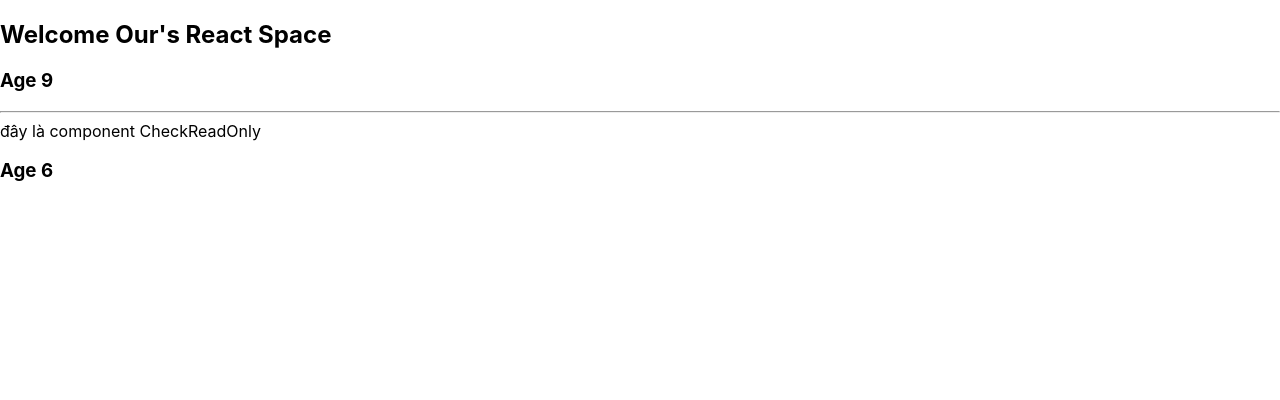
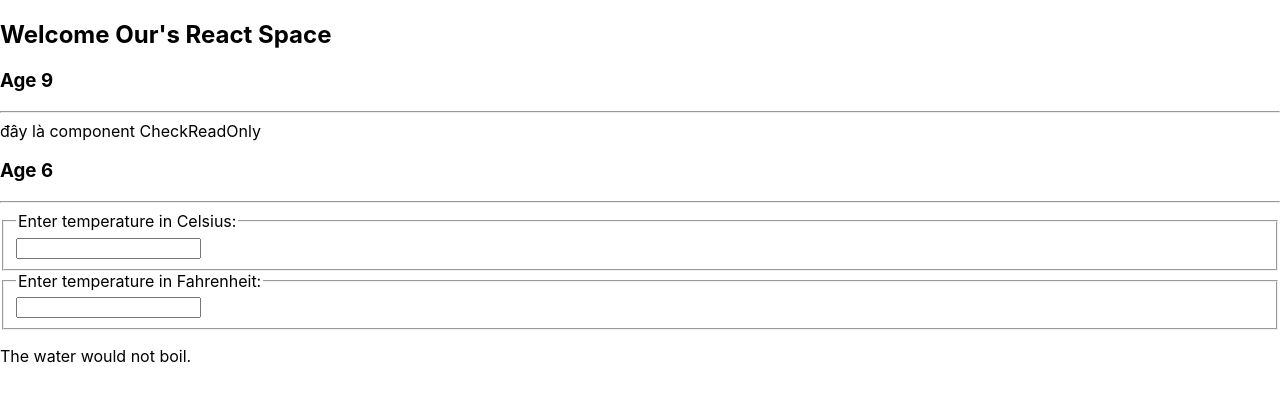
Before and after one commit to hobabe/Reactjs_2022, a React (Create React App) app in the folder Mainconcept/study_reactjs/: page /our-react-space in a window 1280 px wide. Shown: the top 400 px of the page. Built offline with nearby package versions, Linux system fonts and the light colour scheme.

Commit message:
add new component LiftingStateUp in oursWorking

```diff
--- /dev/null
+++ b/Mainconcept/study_reactjs/src/oursWorking/LiftingStateUp.jsx
@@ -0,0 +1,93 @@
+import React from 'react';
+const scaleNames = {
+    c: 'Celsius',
+    f: 'Fahrenheit'
+};
+
+function toCelsius(fahrenheit) {
+    return (fahrenheit - 32) * 5 / 9;
+}
+
+function toFahrenheit(celsius) {
+    return (celsius * 9 / 5) + 32;
+}
+
+function tryConvert(temperature, convert) {
+    const input = parseFloat(temperature);
+    if (Number.isNaN(input)) {
+        return '';
+    }
+    const output = convert(input);
+    const rounded = Math.round(output * 1000) / 1000;
+    return rounded.toString();
+}
+
+function BoilingVerdict(props) {
+    if (props.celsius >= 100) {
+        return <p>The water would boil.</p>;
+    }
+    return <p>The water would not boil.</p>;
+}
+
+class TemperatureInput extends React.Component {
+    constructor(props) {
+        super(props);
+        this.handleChange = this.handleChange.bind(this);
+    }
+
+    handleChange(e) {
+        this.props.onTemperatureChange(e.target.value);
+    }
+
+    render() {
+        const temperature = this.props.temperature;
+        const scale = this.props.scale;
+        return (
+            <fieldset>
+                <legend>Enter temperature in {scaleNames[scale]}:</legend>
+                <input value={temperature}
+                    onChange={this.handleChange} />
+            </fieldset>
+        );
+    }
+}
+
+class Calculator extends React.Component {
+    constructor(props) {
+        super(props);
+        this.handleCelsiusChange = this.handleCelsiusChange.bind(this);
+        this.handleFahrenheitChange = this.handleFahrenheitChange.bind(this);
+        this.state = { temperature: '', scale: 'c' };
+    }
+
+    handleCelsiusChange(temperature) {
+        this.setState({ scale: 'c', temperature });
+    }
+
+    handleFahrenheitChange(temperature) {
+        this.setState({ scale: 'f', temperature });
+    }
+
+    render() {
+        const scale = this.state.scale;
+        const temperature = this.state.temperature;
+        const celsius = scale === 'f' ? tryConvert(temperature, toCelsius) : temperature;
+        const fahrenheit = scale === 'c' ? tryConvert(temperature, toFahrenheit) : temperature;
+
+        return (
+            <div>
+                <TemperatureInput
+                    scale="c"
+                    temperature={celsius}
+                    onTemperatureChange={this.handleCelsiusChange} />
+                <TemperatureInput
+                    scale="f"
+                    temperature={fahrenheit}
+                    onTemperatureChange={this.handleFahrenheitChange} />
+                <BoilingVerdict
+                    celsius={parseFloat(celsius)} />
+            </div>
+        );
+    }
+}
+export default Calculator;
--- a/Mainconcept/study_reactjs/src/oursWorking/OurReactSpace.jsx
+++ b/Mainconcept/study_reactjs/src/oursWorking/OurReactSpace.jsx
@@ -1,4 +1,5 @@
 import CheckReadOnly from "./CheckReadOnly";
+import Calculator from "./LiftingStateUp";
 import PropsAreReadOnly from "./PropsAreReadOnly";
 
 
@@ -13,6 +14,8 @@
             <PropsAreReadOnly user={child} />
             <hr />
             <CheckReadOnly user={child} />
+            <hr />
+            <Calculator />
         </div>
     )
 }
```
Also changed, not shown: Mainconcept/study_reactjs/src/oursWorking/html5/simple-submit.html (added, +39 -0 lines).
